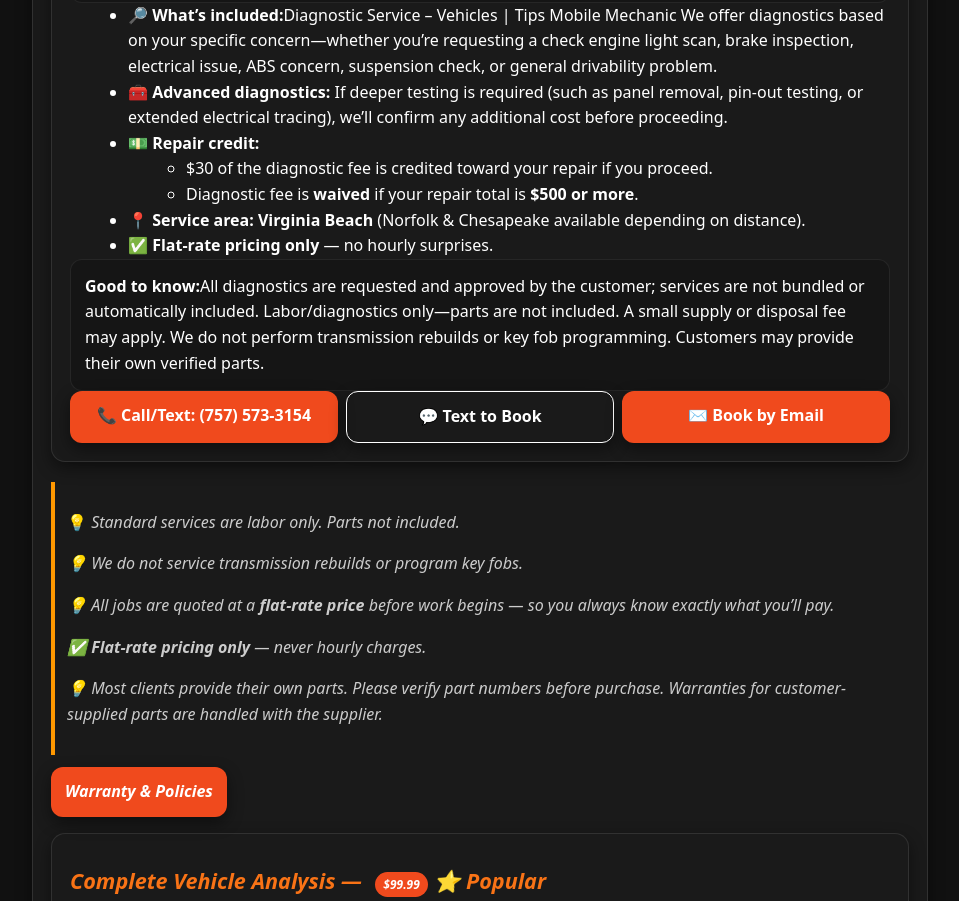
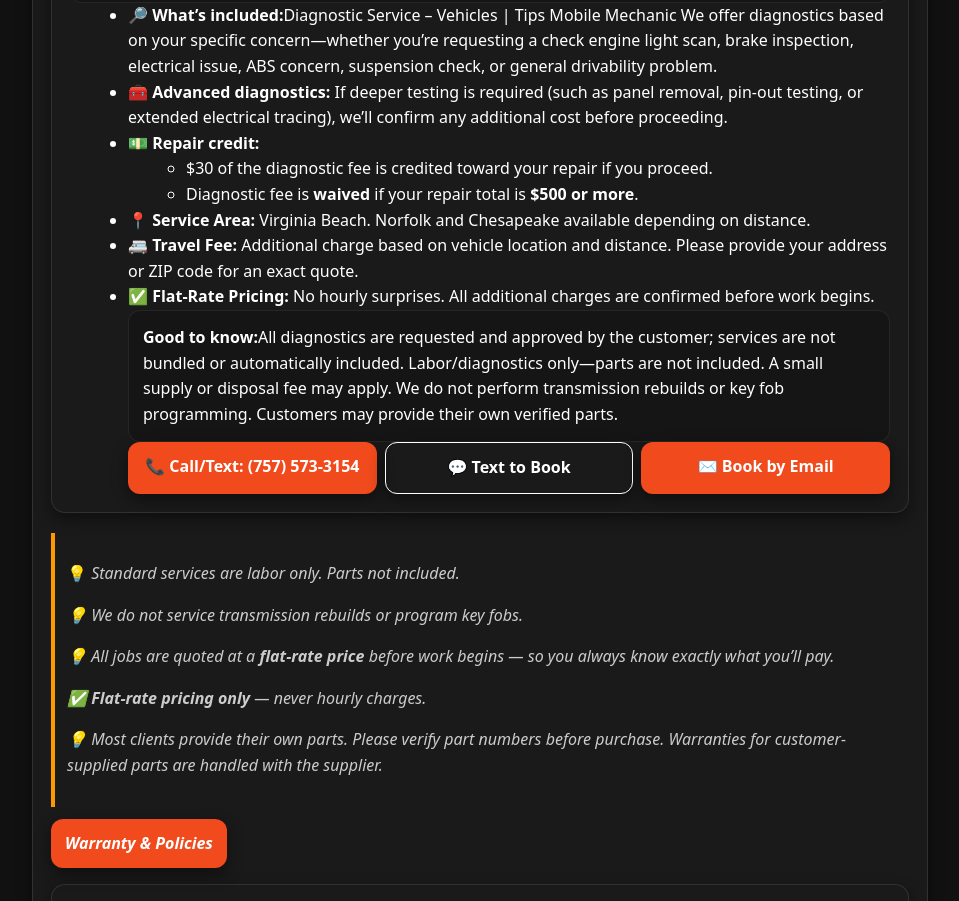
Before and after one commit to vehicles-tips/vehicles-tips.github.io, a plain HTML site: page index.html in a window 1280 px wide. Shown: the part 10356-11257 px from the top of the page, without its empty margins (160-1119 px from the left). Drawn offline with nearby package versions, Linux system fonts and the light colour scheme.

Commit message:
Update index.html

```diff
--- a/index.html
+++ b/index.html
@@ -549,9 +549,11 @@ We offer diagnostics based on your specific concern—whether you’re requestin
         <li>Diagnostic fee is <strong>waived</strong> if your repair total is <strong>$500 or more</strong>.</li>
       </ul>
     </li>
-    <li>📍 <strong>Service area:</strong> <strong>Virginia Beach</strong> (Norfolk & Chesapeake available depending on distance).</li>
-    <li>✅ <strong>Flat-rate pricing only</strong> — no hourly surprises.</li>
-  </ul>
+    <li>📍 <strong>Service Area:</strong> Virginia Beach. Norfolk and Chesapeake available depending on distance.</li>
+
+<li>🚐 <strong>Travel Fee:</strong> Additional charge based on vehicle location and distance. Please provide your address or ZIP code for an exact quote.</li>
+
+<li>✅ <strong>Flat-Rate Pricing:</strong> No hourly surprises. All additional charges are confirmed before work begins.</li>
 
   <div class="card mt-3" role="note" aria-label="Good to know">
     <strong>Good to know:</strong>All diagnostics are requested and approved by the customer; services are not bundled or automatically included.
@@ -610,7 +612,16 @@ Customers may provide their own verified parts.
         <span>⏱️ <em>Typical visit: 60–90 minutes.</em></span>
         <span>💡 <em>Flat-rate diagnostic — no hourly charges.</em></span>
       </div>
-      <div class="mt-6">🚐 <em>On-site service within <strong>Virginia Beach "We service Norfolk and Chesapeake, depending on the distance—just ask!"</strong> only.</em></div>
+      <div class="mt-6">
+  🚐 <em>
+    On-site service throughout <strong>Virginia Beach</strong>.
+    We also service <strong>Norfolk and Chesapeake</strong>, depending on distance — just ask!
+
+    <br><br>
+
+    <strong>Travel Fee:</strong> Additional charge based on vehicle location and distance. Please provide the vehicle's address or ZIP code for an exact quote.
+  </em>
+</div>
       <aside class="note-box mt-6">⚠️ <em>This is <strong>not an official Virginia State Inspection</strong>. No stickers are issued. I am a <strong>Virginia State Inspection–licensed mechanic with 17 years of experience</strong> and provide mobile <strong>pre-inspection checks and repairs</strong> to help your vehicle pass at a certified inspection station.</em></aside>
     </section>
 
```
